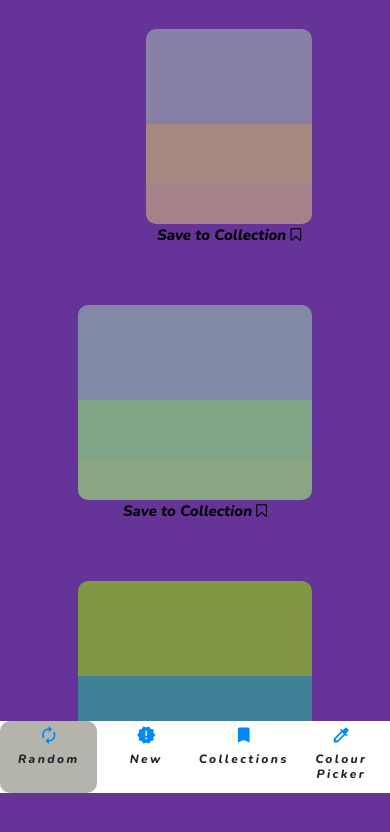
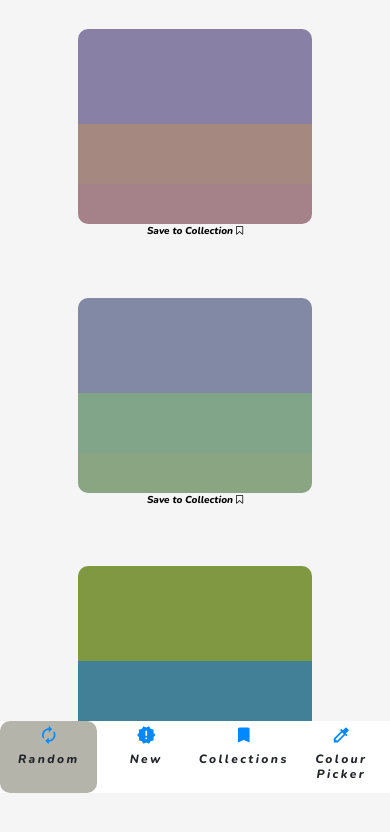
Before and after one commit to codewidsri/colorlib, a plain HTML site: page index.html in a window 390 px wide. Shown: the part 51-883 px from the top of the page. Drawn offline with nearby package versions, Linux system fonts and the light colour scheme.

Commit message:
checking 1

```diff
--- a/index.css
+++ b/index.css
@@ -141,9 +141,6 @@ footer .container-fluid .row .col:hover {
 
 /*mobile devices*/
 @media only screen and (max-width: 768px){
-    body{
-        background-color: rebeccapurple;
-    }
     footer .container-fluid .row .col i{
         font-size: 20px;
     }
@@ -153,8 +150,9 @@ footer .container-fluid .row .col:hover {
     main .container .row{
         margin-bottom: 15%;
     }
-    main .container .row .col div span{
-        font-size: 7px;
+    main .container .row .col div:nth-child(4){
+        color: black;
+        font-size: 10px;
     }
     main .container .row .col{
         padding: 15% 20% 0 20%;
--- a/index.html
+++ b/index.html
@@ -35,7 +35,7 @@
 
     <main>
         <div class="container">
-            <div class="row content" id="random">change 3</div>
+            <div class="row content" id="random"></div>
             <div class="row content" id="new"></div>
             <div class="row content" id="shades"></div>
             <div class="row content" id="collections"></div>
```
